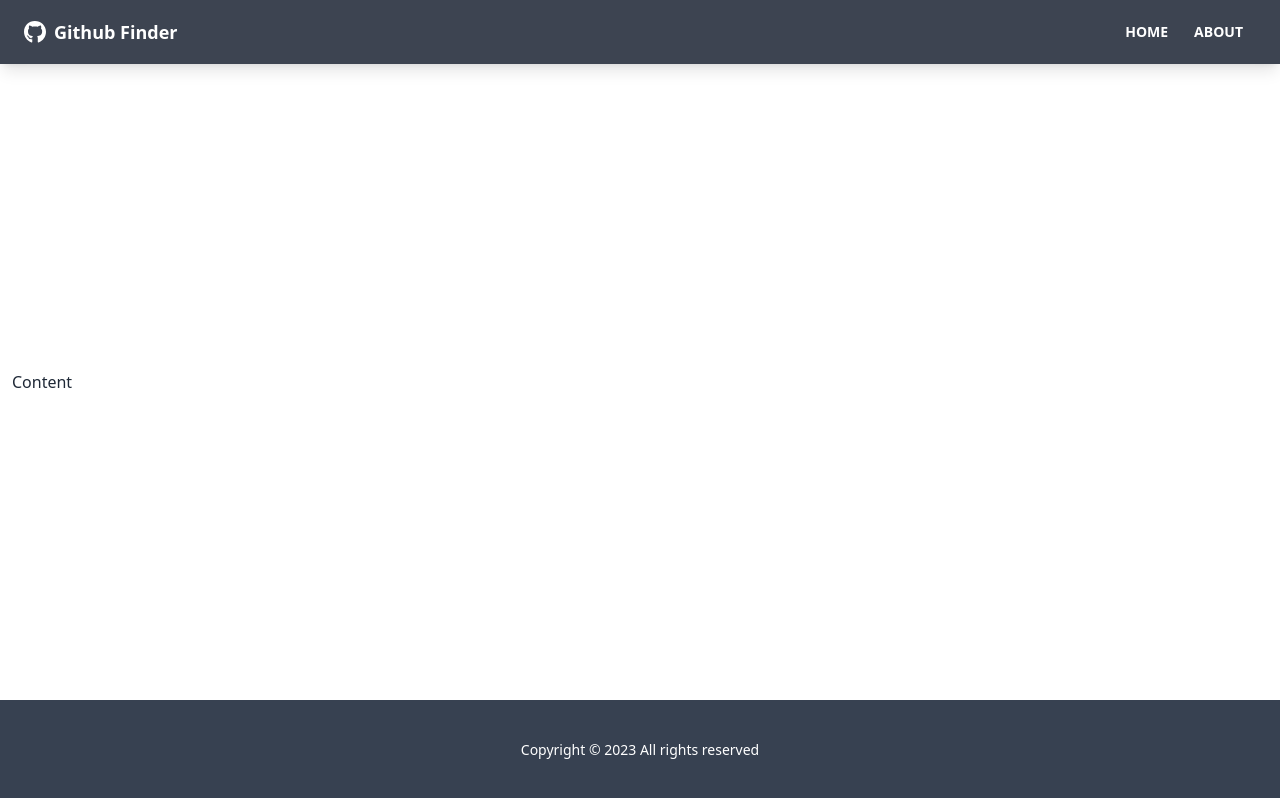
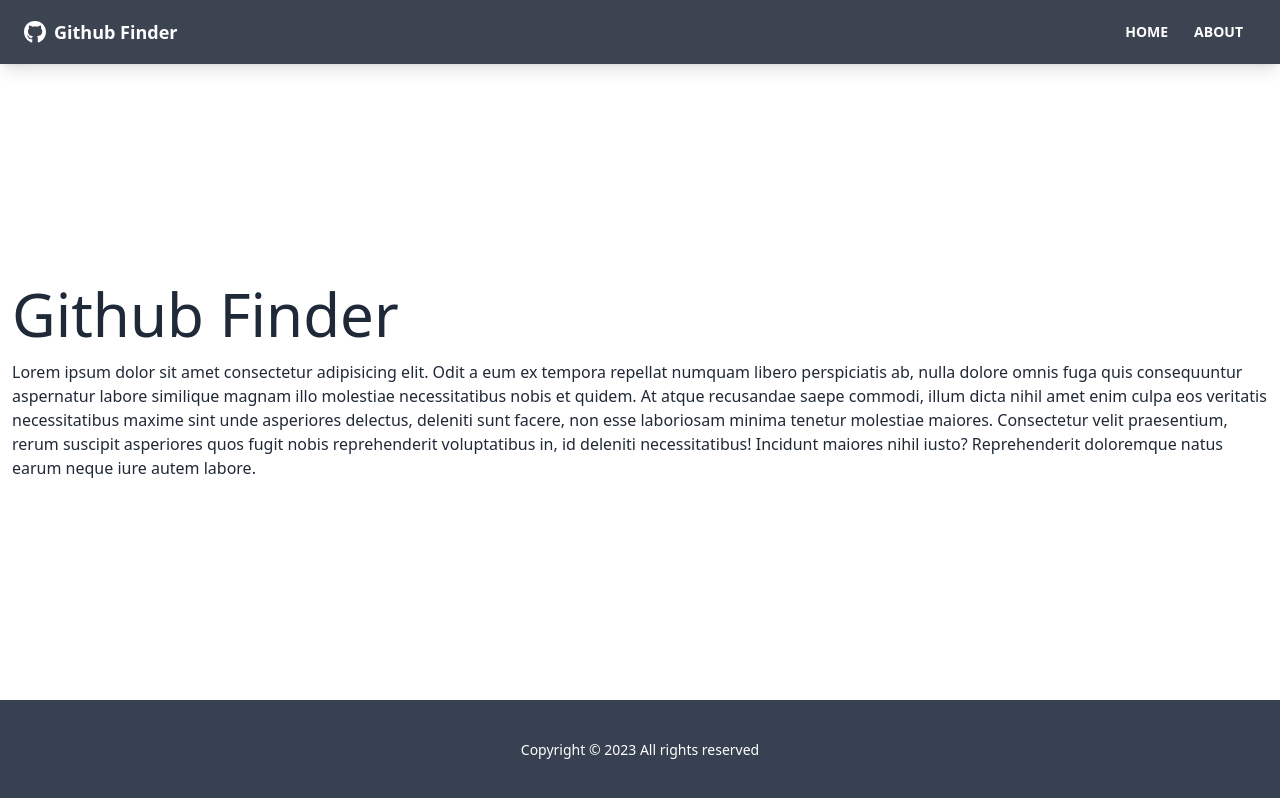
Before and after one commit to j-lewandowski/github-finder, a React (Create React App) app: page /about in a window 1280 px wide. Built offline with nearby package versions, Linux system fonts and the light colour scheme; the HTML template or start-up script is replaced by a standard one.

Commit message:
added pages and routes

```diff
--- a/src/App.js
+++ b/src/App.js
@@ -1,13 +1,24 @@
 import { BrowserRouter, Route, Routes } from 'react-router-dom';
 import Navbar from './components/layout/Navbar';
 import Footer from './components/layout/Footer';
+
+import Home from './pages/Home';
+import About from './pages/About';
+import NotFound from './pages/NotFound';
 
 function App() {
   return (
     <BrowserRouter>
       <div className="flex flex-col justify-between h-screen">
         <Navbar />
-        <main className="container mx-auto px-3 pb-12">Content</main>
+        <main className="container mx-auto px-3 pb-12">
+          <Routes>
+            <Route path="/" element={<Home />} />
+            <Route path="/about" element={<About />} />
+            <Route path="/notfound" element={<NotFound />} />
+            <Route path="/*" element={<NotFound />} />
+          </Routes>
+        </main>
         <Footer />
       </div>
     </BrowserRouter>
--- /dev/null
+++ b/src/pages/About.jsx
@@ -0,0 +1,23 @@
+import React from 'react';
+
+function About() {
+  return (
+    <div>
+      <h1 className="text-6xl mb-4">Github Finder</h1>
+      <p>
+        Lorem ipsum dolor sit amet consectetur adipisicing elit. Odit a eum ex
+        tempora repellat numquam libero perspiciatis ab, nulla dolore omnis fuga
+        quis consequuntur aspernatur labore similique magnam illo molestiae
+        necessitatibus nobis et quidem. At atque recusandae saepe commodi, illum
+        dicta nihil amet enim culpa eos veritatis necessitatibus maxime sint
+        unde asperiores delectus, deleniti sunt facere, non esse laboriosam
+        minima tenetur molestiae maiores. Consectetur velit praesentium, rerum
+        suscipit asperiores quos fugit nobis reprehenderit voluptatibus in, id
+        deleniti necessitatibus! Incidunt maiores nihil iusto? Reprehenderit
+        doloremque natus earum neque iure autem labore.
+      </p>
+    </div>
+  );
+}
+
+export default About;
--- /dev/null
+++ b/src/pages/Home.jsx
@@ -0,0 +1,5 @@
+function Home() {
+  return <h1 className="text-6xl">Welcome</h1>;
+}
+
+export default Home;
--- /dev/null
+++ b/src/pages/NotFound.jsx
@@ -0,0 +1,21 @@
+import { FaHome } from 'react-icons/fa';
+import { Link } from 'react-router-dom';
+
+function NotFound() {
+  return (
+    <div className="hero">
+      <div className="text-center hero-content">
+        <div className="max-w-lg">
+          <h1 className="text-8xl font-bold mb-8">Oops!</h1>
+          <p className="text-5xl mb-8">404 - Page not found!</p>
+          <Link to="/" className="btn btn-primary btn-lg">
+            <FaHome className="mr-2" />
+            Back to home
+          </Link>
+        </div>
+      </div>
+    </div>
+  );
+}
+
+export default NotFound;
```
